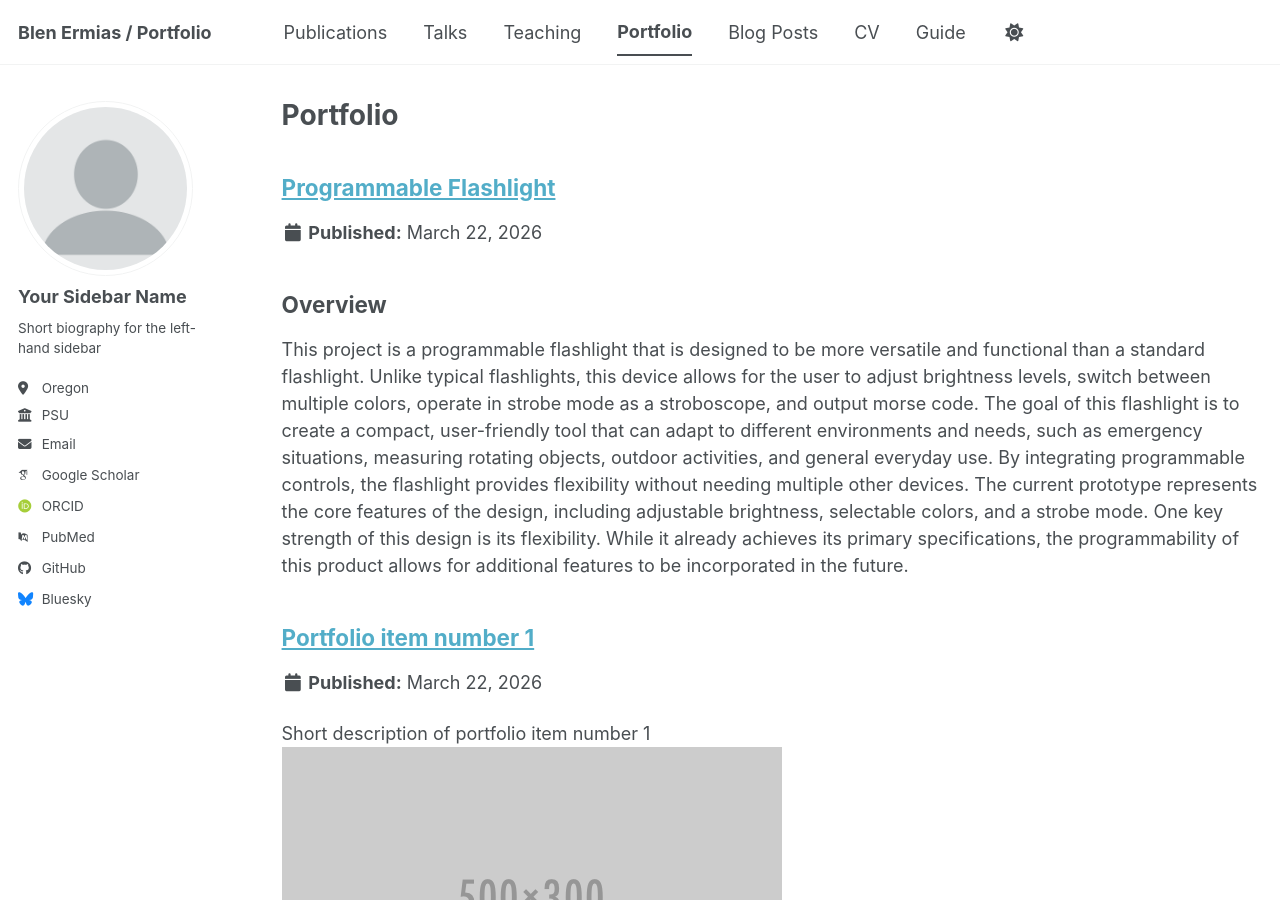
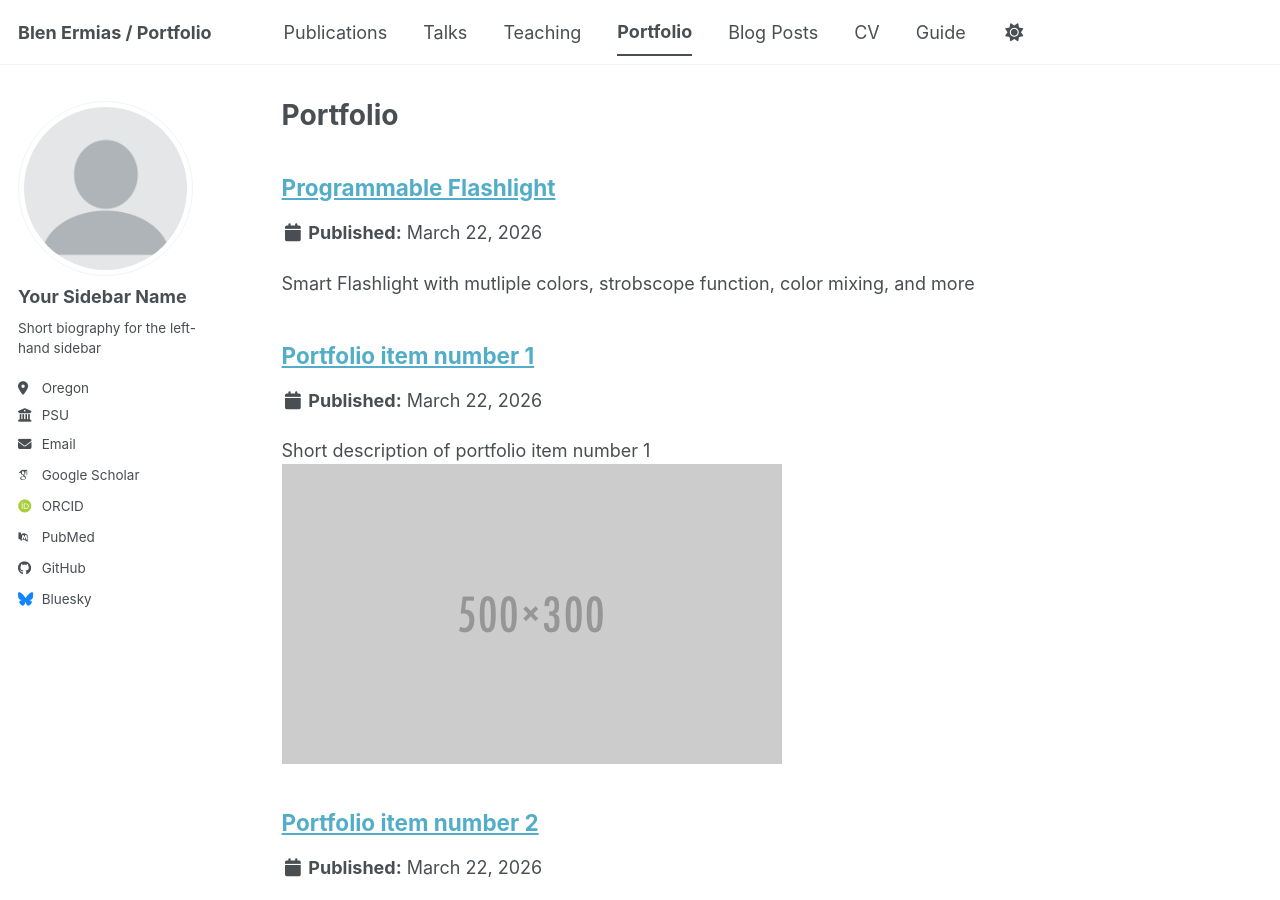
Before and after one commit to Blen-E/Blen-E.github.io, a Jekyll site: the page built from _pages/portfolio.html, in a window 1280 px wide and 900 px high. Built offline with Jekyll 4.4.1, drawn with Linux system fonts in a browser that asks for light colours; some web fonts are replaced; a script bundle is joined from its source files by our own code; library files that are not in the unit come from our copies.

Commit message:
Update flashlight.md

```diff
--- a/_portfolio/flashlight.md
+++ b/_portfolio/flashlight.md
@@ -1,5 +1,6 @@
 ---
 title: "Programmable Flashlight"
+excerpt: "Smart Flashlight with mutliple colors, strobscope function, color mixing, and more"
 collection: portfolio
 ---
 
```
